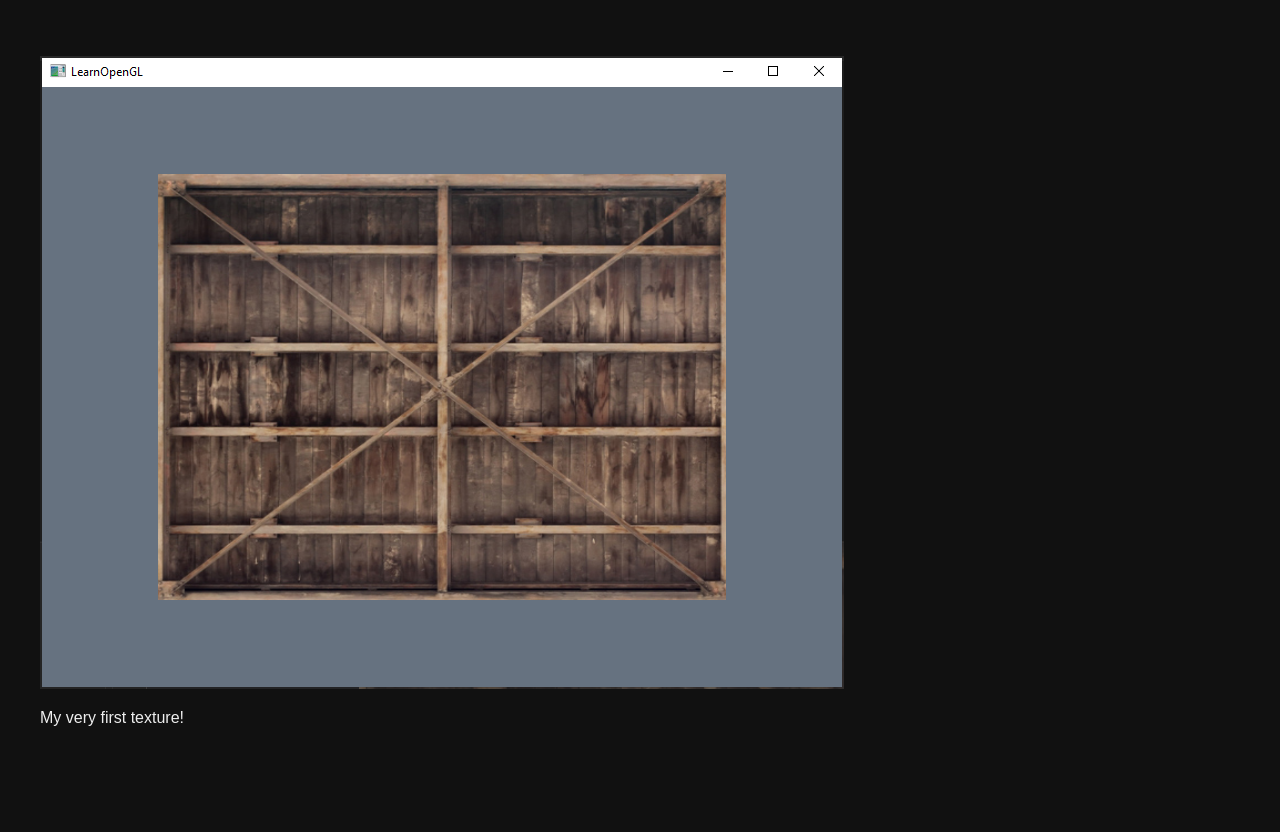
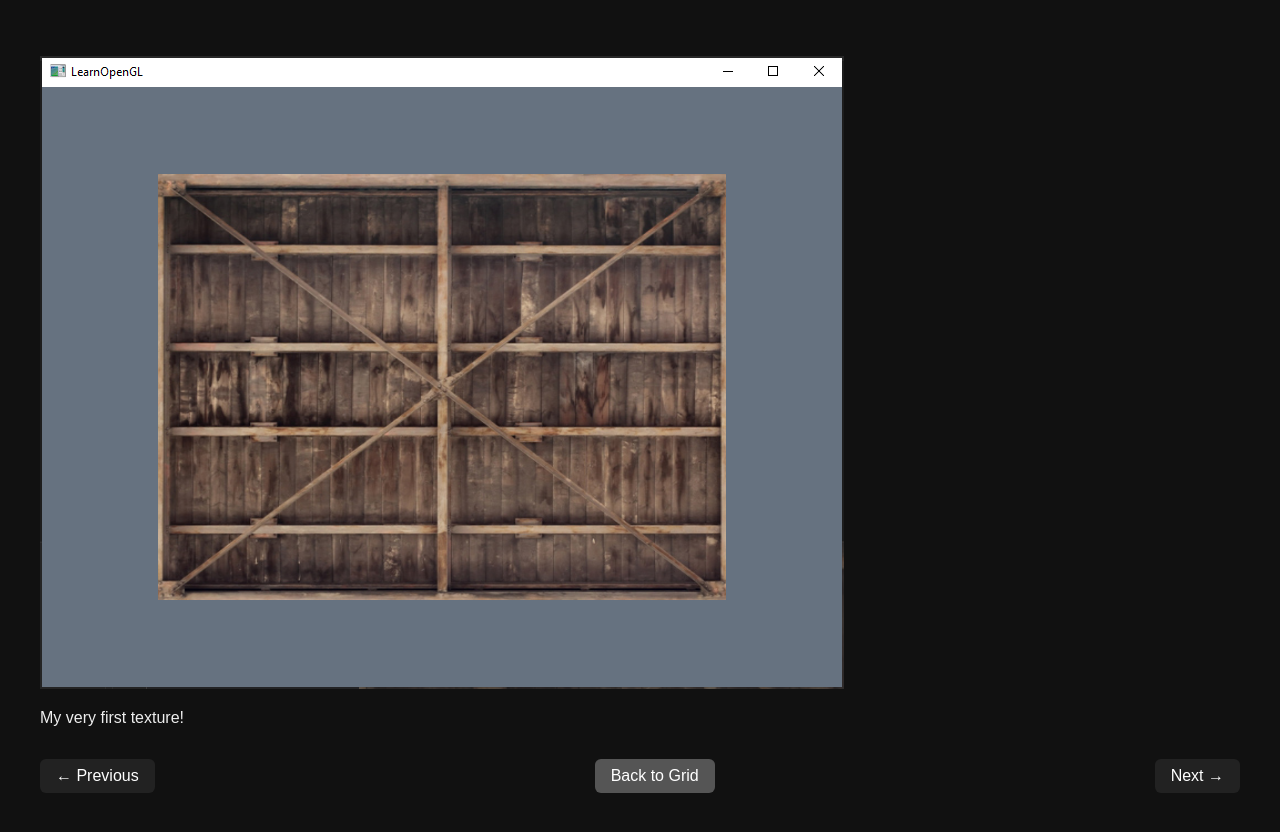
Before and after one commit to jwannamaker/LearnOpenGL, a Jekyll site: the page built from _pages/textures/notes/3.md, in a window 1280 px wide. Shown: the top 832 px of the page. Built offline with Jekyll 4.4.1, drawn with Linux system fonts in a browser that asks for light colours.

Commit message:
Adding previous and next buttons

```diff
--- a/_layouts/detail.html
+++ b/_layouts/detail.html
@@ -7,3 +7,26 @@ layout: default
         {{ content }}
     </main>
 </body>
+
+{% assign path_parts = page.permalink | split: '/' %}
+{% assign section = path_parts[1] %}
+{% assign type = path_parts[2] %}
+{% assign current_index = path_parts[3] | remove: '.html' | plus: 0 %}
+
+<div style="display: flex; justify-content: space-between; margin-top: 2rem; gap: 1rem; flex-wrap: wrap;">
+  {% if current_index > 1 %}
+    <a href="/{{ section }}/{{ type }}/{{ current_index | minus: 1 }}.html" style="padding: 0.5rem 1rem; background: #222; color: white; text-decoration: none; border-radius: 6px;">← Previous</a>
+  {% else %}
+    <span></span>
+  {% endif %}
+
+  <a href="/#{{ section }}-{{ type }}" style="padding: 0.5rem 1rem; background: #555; color: white; text-decoration: none; border-radius: 6px; margin-left: auto; margin-right: auto;">Back to Grid</a>
+
+  {% assign next_index = current_index | plus: 1 %}
+  {% capture next_path %}/{{ section }}/{{ type }}/{{ next_index }}.html{% endcapture %}
+  {% if site.pages | map: "permalink" | where: "==", next_path | size > 0 %}
+    <a href="{{ next_path }}" style="padding: 0.5rem 1rem; background: #222; color: white; text-decoration: none; border-radius: 6px;">Next →</a>
+  {% else %}
+    <span></span>
+  {% endif %}
+</div>
```
